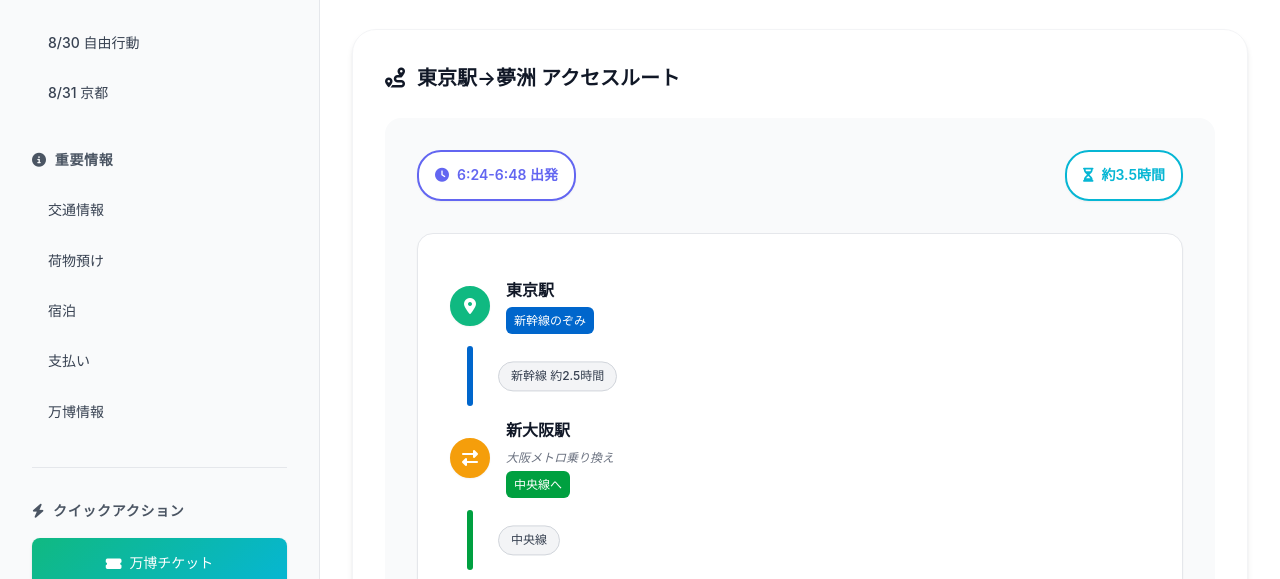
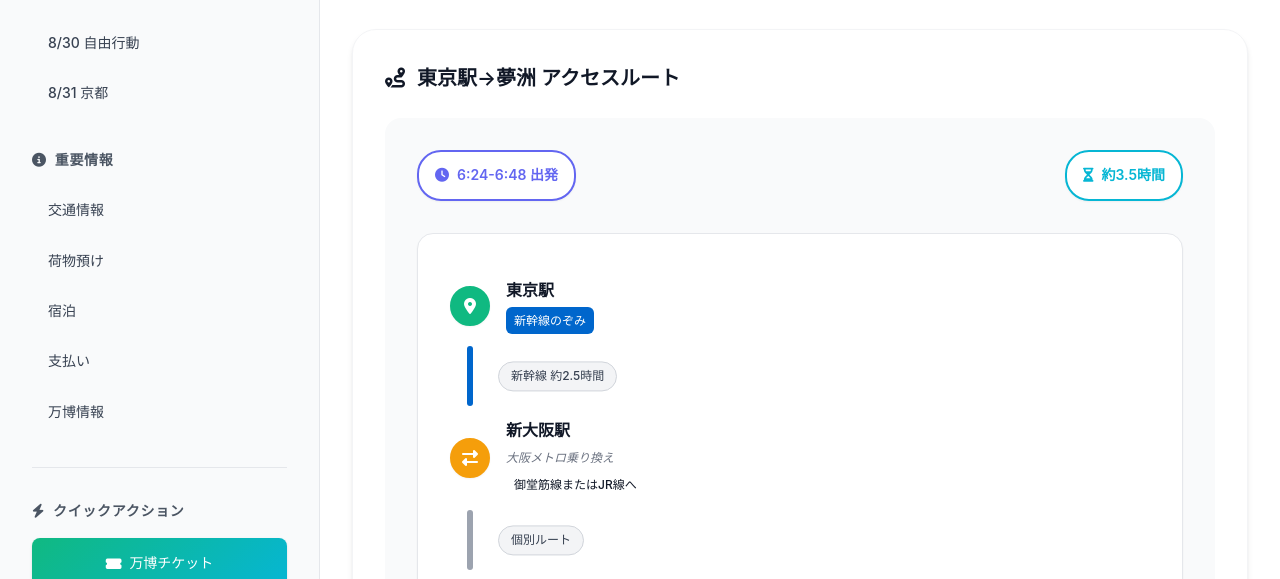
Before and after one commit to PaimonDayo/1FSEKAI2025, a plain HTML site: page index.html in a window 1280 px wide. Shown: the part 362-941 px from the top of the page. Drawn offline with Linux system fonts and the light colour scheme.

Commit message:
Update index.html

```diff
--- a/index.html
+++ b/index.html
@@ -112,13 +112,13 @@
                                         <div class="station-info">
                                             <h4>新大阪駅</h4>
                                             <span class="transfer-note">大阪メトロ乗り換え</span>
-                                            <span class="line-name chuo-line">中央線へ</span>
+                                            <span class="line-name">御堂筋線またはJR線へ</span>
                                         </div>
                                     </div>
 
-                                    <div class="transit-segment chuo-line-color">
-                                        <div class="segment-line"></div>
-                                        <div class="segment-label">中央線</div>
+                                    <div class="transit-segment">
+                                        <div class="segment-line" style="background: var(--gray-400);"></div>
+                                        <div class="segment-label">個別ルート</div>
                                     </div>
 
                                     <div class="station-stop">
@@ -128,7 +128,6 @@
                                         <div class="station-info">
                                             <h4>本町駅 / 弁天町駅</h4>
                                             <span class="transfer-note">※荷物預け（選択制）</span>
-                                            <span class="line-name chuo-line">大阪メトロ中央線</span>
                                         </div>
                                     </div>
 
```
